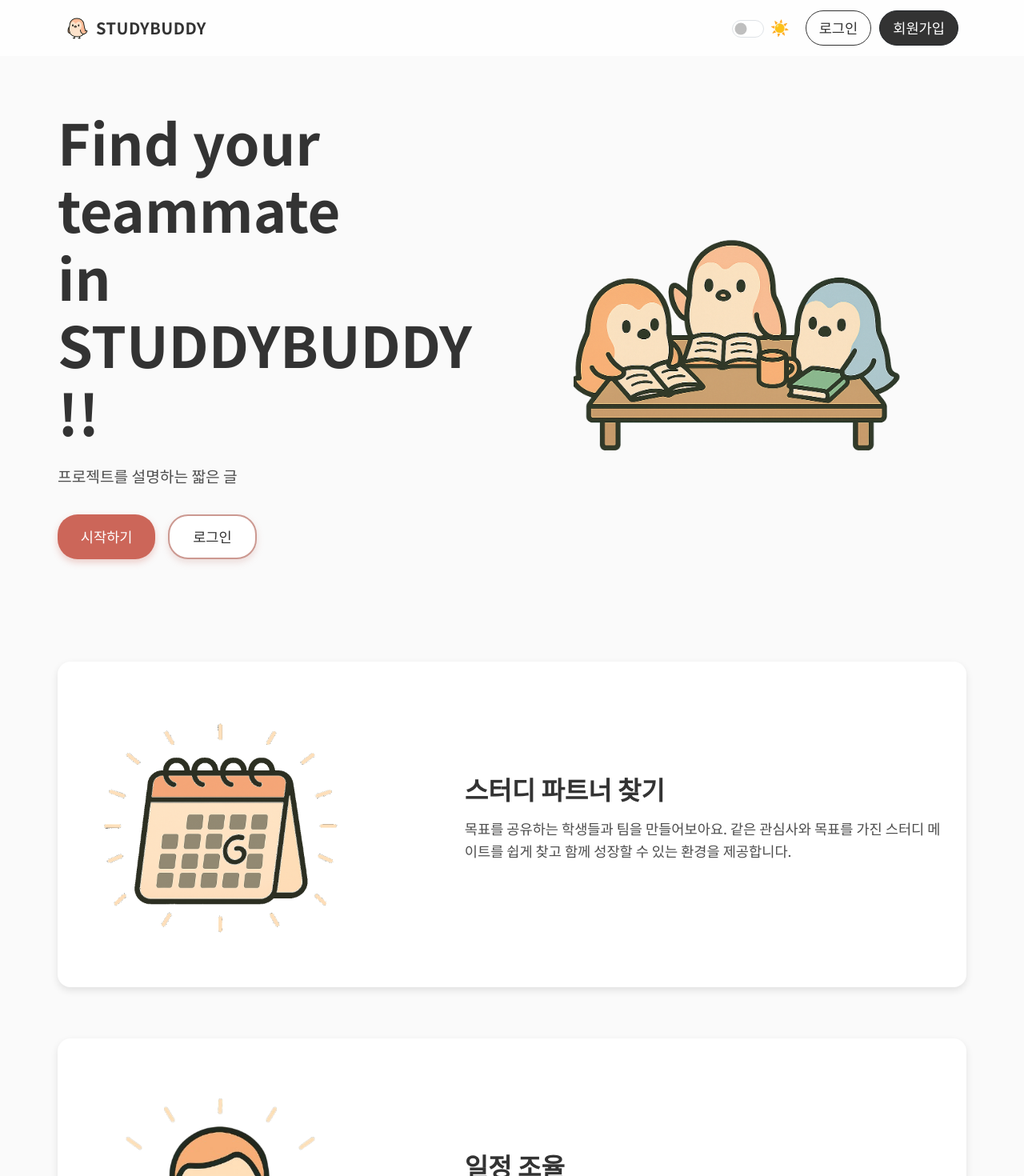
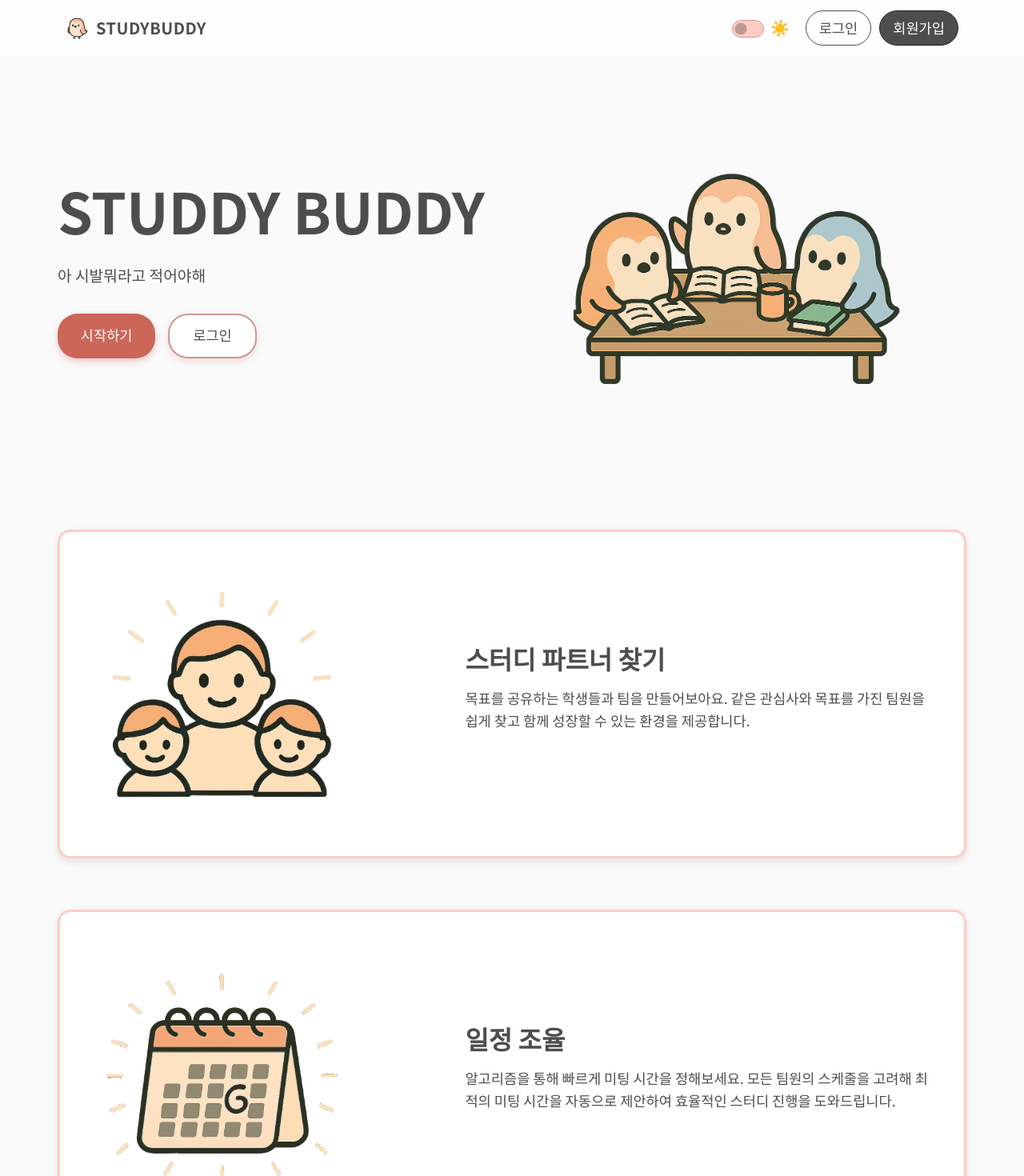
Before and after one commit to taejinchoi-cbnu/StudyBuddy, a React (Vite) app in the folder client/: page / in a window 1280 px wide. Shown: the top 1470 px of the page at 80% size. Built offline with nearby package versions, Linux system fonts and the light colour scheme; no server answers; a web font is replaced by a local one.

Commit message:
Style: CSS파일 코드 개선 및 text 제외한 작업 완료

```diff
--- a/client/src/pages/HomePage.jsx
+++ b/client/src/pages/HomePage.jsx
@@ -61,9 +61,9 @@ const HomePage = () => {
         {/* 히어로 섹션 */}
         <section className="hero-section">
           <div className="hero-content">
-            <h1 className="hero-title">Find your teammate <br/> in STUDDYBUDDY !!</h1>
+            <h1 className="hero-title">STUDDY BUDDY</h1>
             <p className="hero-text">
-              프로젝트를 설명하는 짧은 글
+              아 시발뭐라고 적어야해
             </p>
             {currentUser ? (
               <button
@@ -105,14 +105,14 @@ const HomePage = () => {
         {/* 특징 섹션 */}
         <section className="features-section">
           <FeatureItem
-            imgSrc={calendar}
+            imgSrc={peoples}
             imgAlt="팀원 찾기"
             title="스터디 파트너 찾기"
-            description="목표를 공유하는 학생들과 팀을 만들어보아요. 같은 관심사와 목표를 가진 스터디 메이트를 쉽게 찾고 함께 성장할 수 있는 환경을 제공합니다."
+            description="목표를 공유하는 학생들과 팀을 만들어보아요. 같은 관심사와 목표를 가진 팀원을 쉽게 찾고 함께 성장할 수 있는 환경을 제공합니다."
           />
 
           <FeatureItem
-            imgSrc={peoples}
+            imgSrc={calendar}
             imgAlt="일정 조율"
             title="일정 조율"
             description="알고리즘을 통해 빠르게 미팅 시간을 정해보세요. 모든 팀원의 스케줄을 고려해 최적의 미팅 시간을 자동으로 제안하여 효율적인 스터디 진행을 도와드립니다."
--- a/client/src/styles/Home.css
+++ b/client/src/styles/Home.css
@@ -1,6 +1,13 @@
 /* 홈페이지 디자인 */
 
 @import './Variables.css';
+
+/* 전체 배경 스타일 */
+.main-layout.home-page {
+  background-color: var(--light-bg);
+  color: var(--text-color);
+  transition: background-color var(--transition-normal), color var(--transition-normal);
+}
 
 /* 히어로 섹션 */
 .hero-section {
@@ -21,13 +28,14 @@
   font-size: 4.4rem;
   font-weight: 700;
   margin-bottom: 1.5rem;
-     color: #333;
+  color: var(--text-color);
 }
 
 .hero-text {
   font-size: 1.2rem;
   margin-bottom: 2rem;
   line-height: 1.6;
+  color: var(--text-color);
 }
 
 .hero-buttons {
@@ -55,7 +63,7 @@
   justify-content: center;
   padding: 0.8rem 1.8rem;
   background-color: var(--white);
-     color: #333;
+  color: var(--text-color);
   border: 2px solid var(--primary-dark);
   border-radius: 25px;
   font-family: 'Poor Story', 'Noto Sans KR', cursive;
@@ -69,12 +77,12 @@
 
 .hero-button:hover {
   transform: translateY(-3px);
-     box-shadow: 0 6px 12px rgba(204, 153, 145, 0.4);
+  box-shadow: var(--hover-shadow);
 }
 
 .hero-button.accent {
   background-color: var(--accent-color);
-     color: var(--white);
+  color: #ffffff; /* 강조 버튼은 항상 흰색 텍스트 (다크모드에서도) */
   border: none;
   box-shadow: 0 4px 8px rgba(204, 102, 89, 0.3);
 }
@@ -83,7 +91,7 @@
   box-shadow: 0 6px 12px rgba(204, 102, 89, 0.4);
 }
 
-   /* 특징 섹션 - 수정됨 */
+/* 특징 섹션 */
 .features-section {
   display: flex;
   flex-direction: column;
@@ -98,10 +106,14 @@
   align-items: center;
   gap: 3rem;
   background-color: var(--white);
+  border: 0.2rem solid var(--border-color);
   border-radius: 16px;
   padding: 2rem;
   box-shadow: var(--shadow);
-     transition: transform var(--transition-normal), box-shadow var(--transition-normal);
+  transition: transform var(--transition-normal),
+              box-shadow var(--transition-normal),
+              background-color var(--transition-normal),
+              border-color var(--transition-normal);
 }
 
 .feature-item:hover {
@@ -130,7 +142,7 @@
   font-size: 2rem;
   font-weight: 700;
   margin-bottom: 1rem;
-     color: #333;
+  color: var(--text-color);
 }
 
 .feature-description {
@@ -143,7 +155,7 @@
 .cta-section {
   text-align: center;
   padding: 6rem 2rem;
-     max-width: 800px;
+  max-width: 1140px;
   margin: 4rem auto;
 }
 
@@ -151,12 +163,13 @@
   font-size: 2.2rem;
   font-weight: 700;
   margin-bottom: 1.5rem;
-     color: #333;
+  color: var(--text-color);
 }
 
 .cta-text {
   font-size: 1.2rem;
   margin-bottom: 2rem;
+  color: var(--text-color);
 }
 
 .cta-button {
@@ -165,9 +178,9 @@
   justify-content: center;
   padding: 0.75rem 2rem;
   background-color: var(--accent-color);
-     color: var(--white);
+  color: #ffffff;
   border: none;
-     border-radius: 12px;
+  border-radius: 25px;
   font-family: 'Poor Story', 'Noto Sans KR', cursive;
   font-size: 1.2rem;
   font-weight: 500;
@@ -183,28 +196,28 @@
 }
 
 /* 다크모드 스타일 */
-   .dark-mode .hero-title,
-   .dark-mode .feature-title,
-   .dark-mode .cta-title {
-     color: #e6e6e6;
+.dark-mode .hero-button {
+  box-shadow: 0 4px 8px rgba(0, 0, 0, 0.4);
 }
 
-   .dark-mode .hero-button {
-     background-color: #505050;
-     color: #e6e6e6;
-     border-color: #807070;
+.dark-mode .hero-button:hover {
+  box-shadow: 0 6px 12px rgba(0, 0, 0, 0.6);
 }
 
-   .dark-mode .feature-item {
-     background-color: #404040;
+.dark-mode .hero-button.accent {
+  box-shadow: 0 4px 8px rgba(153, 77, 66, 0.4);
 }
 
-   .dark-mode .feature-title {
-     color: #e6e6e6;
+.dark-mode .hero-button.accent:hover {
+  box-shadow: 0 6px 12px rgba(153, 77, 66, 0.6);
 }
 
-   .dark-mode .feature-description {
-     color: #ccc;
+.dark-mode .cta-button {
+  box-shadow: 0 4px 8px rgba(153, 77, 66, 0.4);
+}
+
+.dark-mode .cta-button:hover {
+  box-shadow: 0 6px 12px rgba(153, 77, 66, 0.6);
 }
 
 /* 반응형 디자인 */
--- a/client/src/styles/Navigation.css
+++ b/client/src/styles/Navigation.css
@@ -5,17 +5,20 @@
 /* 기본 네비게이션 바 */
 .dashboard-navbar {
   background-color: var(--primary-color);
-  box-shadow: 0 2px 10px rgba(0, 0, 0, 0.1);
+  box-shadow: var(--shadow);
   height: var(--navbar-height);
   padding: 0;
-  transition: background-color var(--transition-normal);
+  transition: background-color var(--transition-normal),
+              box-shadow var(--transition-normal),
+              border-color var(--transition-normal);
 }
 
 /* 투명 네비게이션 바 */
 .transparent-navbar {
   background-color: rgba(255, 255, 255, 0.9) !important;
   box-shadow: none !important;
-  transition: background-color var(--transition-normal);
+  transition: background-color var(--transition-normal),
+              border-color var(--transition-normal);
 }
 
 /* 홈페이지 네비게이션 바 */
@@ -40,7 +43,7 @@
 /* 다크모드에서 투명 네비게이션 바 */
 .dark-mode .transparent-navbar {
   background-color: rgba(51, 51, 51, 0.9) !important;
-  border-bottom: 2px solid #664d4a !important;
+  border-bottom: 2px solid var(--border-color) !important;
 }
 
 .dark-mode .transparent-navbar.home-navbar {
@@ -63,6 +66,8 @@
   font-weight: 700;
   font-size: 1.5rem;
   letter-spacing: 0.5px;
+  color: var(--text-color);
+  transition: color var(--transition-normal);
 }
 
 .nav-links-container {
@@ -76,13 +81,14 @@
   font-weight: 500;
   padding: 0.5rem 1rem !important;
   margin: 0 5px;
-  color: #333 !important;
-  transition: all var(--transition-fast);
+  color: var(--text-color) !important;
+  transition: all var(--transition-fast), color var(--transition-normal);
+  border-radius: 25px;
 }
 
 .nav-link-item:hover {
   background-color: rgba(255, 255, 255, 0.2);
-  border-radius: 25px;
+  transform: translateY(-2px);
 }
 
 /* 네비게이션 바 오른쪽 영역 */
@@ -111,6 +117,10 @@
 .dark-mode-toggle .form-check-input {
   height: 22px;
   width: 40px;
+  background-color: var(--primary-color);
+  border-color: var(--primary-dark);
+  transition: background-color var(--transition-normal),
+              border-color var(--transition-normal);
 }
 
 .dark-mode-toggle .form-check-input:checked {
@@ -132,11 +142,11 @@
   font-family: 'Poor Story', 'Noto Sans KR', cursive;
   font-size: 1.1rem;
   font-weight: 500;
-  color: #333 !important;
+  color: var(--text-color) !important;
   margin: 0 20px 0 0;
   padding: 0.5rem 1rem !important;
   border-radius: 25px;
-  transition: all var(--transition-fast);
+  transition: all var(--transition-fast), color var(--transition-normal);
 }
 
 .login-button, .logout-button, .signup-button {
@@ -145,7 +155,10 @@
   font-weight: 500;
   border-radius: 25px;
   padding: 0.5rem 1rem !important;
-  transition: all var(--transition-fast);
+  transition: all var(--transition-fast),
+              background-color var(--transition-normal),
+              color var(--transition-normal),
+              border-color var(--transition-normal);
 }
 
 .login-button {
@@ -154,14 +167,19 @@
 
 .signup-button {
   color: white !important;
+  background-color: var(--accent-color);
 }
 
 .profile-link:hover,
 .login-button:hover,
-.logout-button:hover,
+.logout-button:hover {
+  transform: translateY(-2px);
+  background-color: rgba(255, 255, 255, 0.2);
+  box-shadow: var(--hover-shadow);
+}
+
 .signup-button:hover {
   transform: translateY(-2px);
-  background-color: rgba(255, 255, 255, 0.2);
   box-shadow: var(--hover-shadow);
 }
 
@@ -172,53 +190,66 @@
 }
 
 .transparent-navbar:not(.dark-mode) .btn-outline-dark {
-  color: #333;
-  border-color: #333;
+  color: var(--text-color);
+  border-color: var(--text-color);
 }
 
 .transparent-navbar:not(.dark-mode) .btn-dark {
-  background-color: #333;
-  color: #fff;
+  background-color: var(--text-color);
+  color: var(--white);
 }
 
 .transparent-navbar:not(.dark-mode) .navbar-brand,
 .transparent-navbar:not(.dark-mode) .nav-link-item {
-  color: #333 !important;
+  color: var(--text-color) !important;
 }
 
 /* 다크모드 스타일 */
+.dark-mode .navbar-brand,
 .dark-mode .nav-link-item,
 .dark-mode .profile-link {
-  color: #fff !important;
+  color: var(--text-color) !important;
 }
 
 .dark-mode .transparent-navbar .navbar-brand,
 .dark-mode .transparent-navbar .nav-link-item {
-  color: #fff !important;
+  color: var(--text-color) !important;
+}
+
+.dark-mode .nav-link-item:hover,
+.dark-mode .profile-link:hover,
+.dark-mode .login-button:hover,
+.dark-mode .logout-button:hover {
+  background-color: rgba(255, 255, 255, 0.1);
 }
 
 .dark-mode .btn-outline-dark {
-  color: #fff;
-  border-color: #fff;
+  color: var(--text-color);
+  border-color: var(--text-color);
 }
 
 .dark-mode .btn-outline-light {
-  color: #fff;
-  border-color: #fff;
+  color: var(--text-color);
+  border-color: var(--text-color);
 }
 
 .dark-mode .btn-dark {
-  background-color: #fff;
-  color: #333;
+  background-color: var(--text-color);
+  color: var(--light-bg);
 }
 
 .dark-mode .signup-button {
   color: #333 !important;
-  background-color: #e6e6e6;
+  background-color: var(--primary-color);
 }
 
 /* 반응형 네비게이션 바 */
 @media (max-width: 992px) {
+  .dashboard-navbar {
+    height: auto;
+    min-height: var(--navbar-height);
+  }
+
   .navbar-right-items {
     flex-direction: column;
     align-items: flex-start;
@@ -229,6 +260,7 @@
     width: 100%;
     flex-direction: row;
     justify-content: space-between;
+    flex-wrap: wrap;
   }
 
   .toggle-switch-wrapper,
@@ -242,12 +274,19 @@
   .login-button {
     margin-right: 5px;
   }
+
+  .nav-link-item {
+    width: 100%;
+    text-align: left;
+    padding: 0.5rem 0 !important;
+  }
 }
 
 @media (max-width: 768px) {
   .navbar-right-items {
     flex-direction: column;
     align-items: flex-start;
+    width: 100%;
   }
 
   .nav-button-group {
@@ -260,7 +299,15 @@
 
   .profile-link,
   .toggle-switch-wrapper,
-  .logout-button {
+  .logout-button,
+  .login-button,
+  .signup-button {
     margin: 5px 0;
+    width: 100%;
+    text-align: center;
+  }
+
+  .signup-button {
+    margin-top: 10px;
   }
 }
```
Lines whose indentation alone changed are shown as unchanged.
